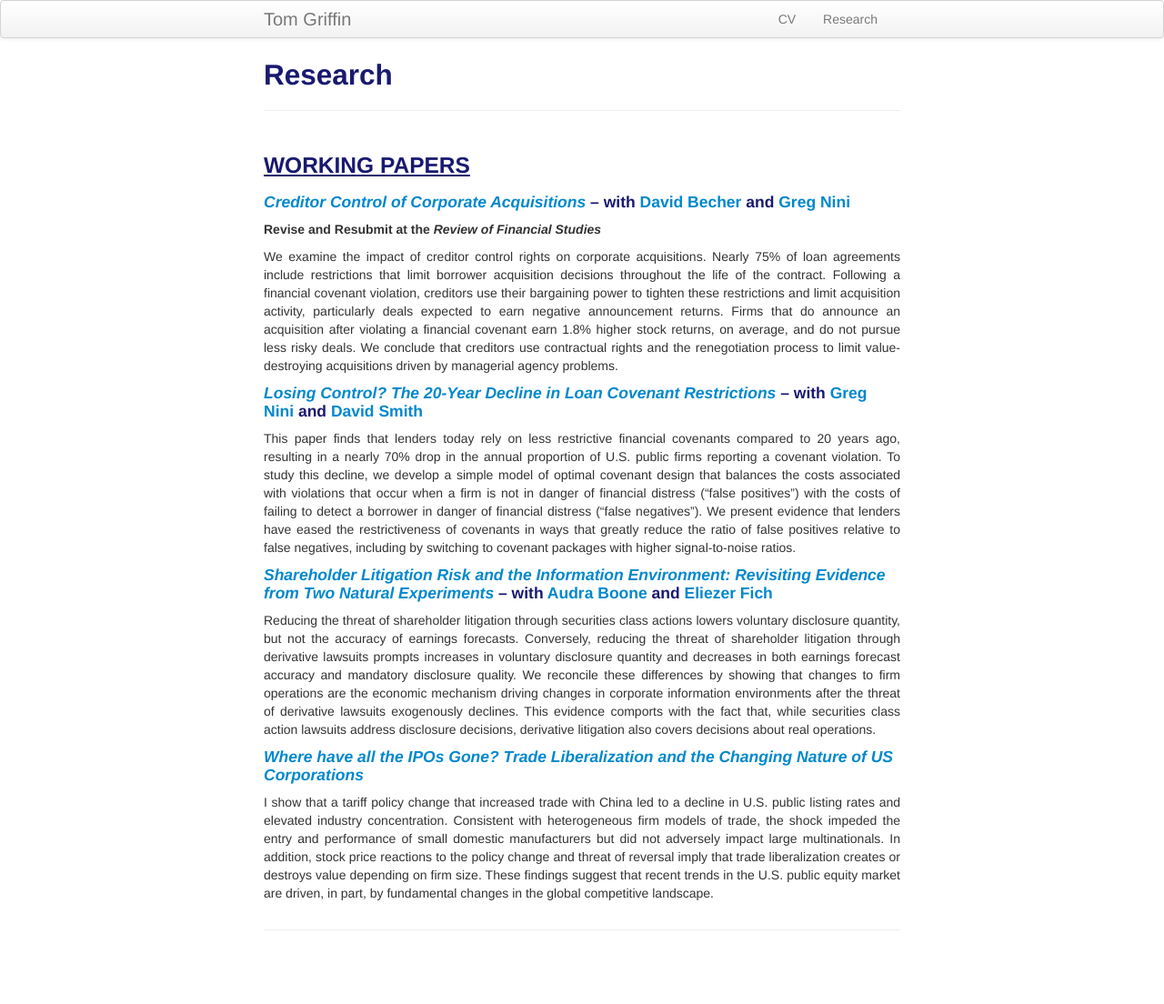
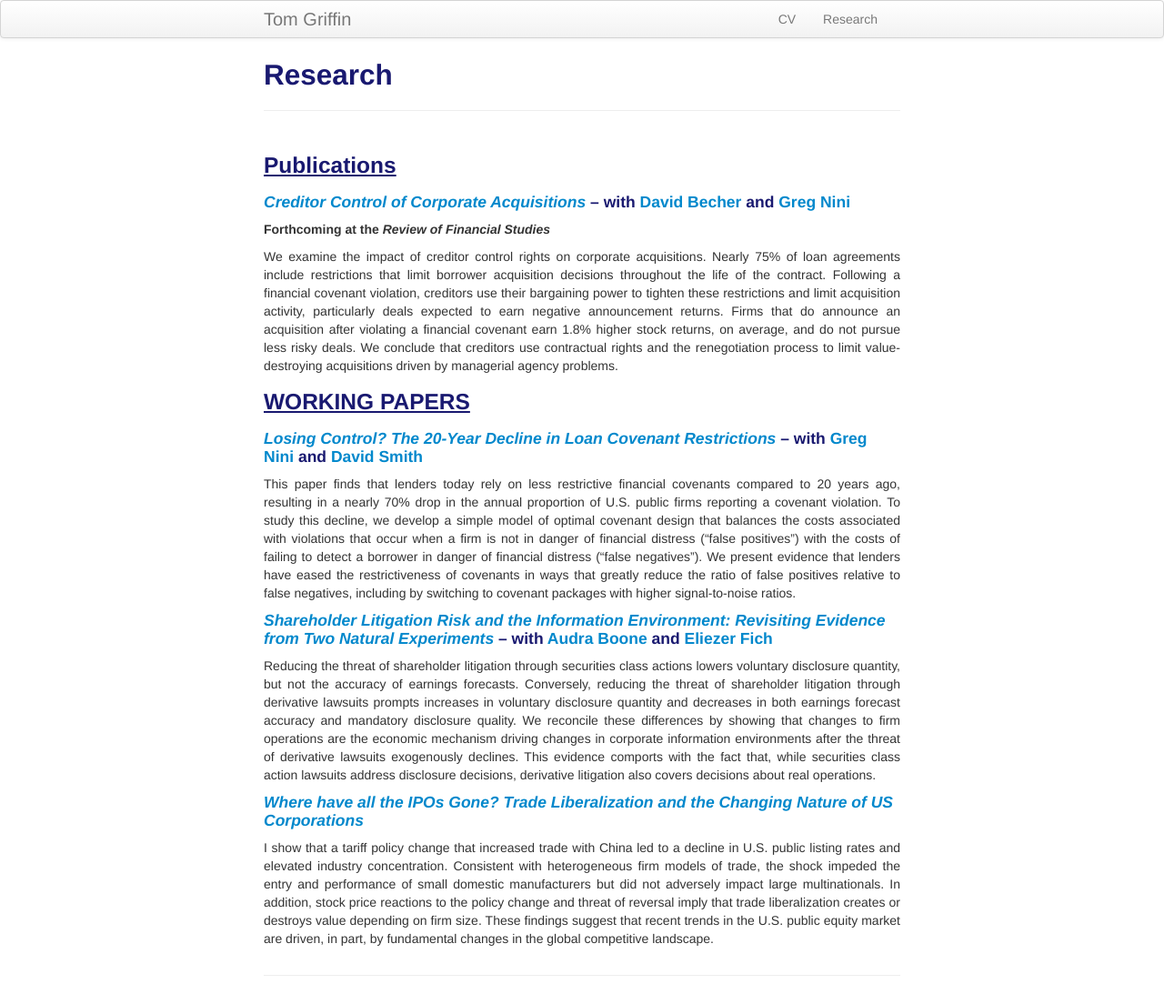
Before and after one commit to ThomasPGriffin/thomaspgriffin.github.io, a Jekyll site: the page built from pages/research.md, in a window 1280 px wide. Shown: the whole page at 91% size. Built offline with Jekyll 4.4.1, drawn with Linux system fonts in a browser that asks for light colours; before the commit the page ends 1054 px from its top, so only the background shows below that.

Commit message:
Update research.md

```diff
--- a/pages/research.md
+++ b/pages/research.md
@@ -4,13 +4,15 @@ title: Research
 description: Tom Griffin's research
 ---
 
-### <u>WORKING PAPERS<u>
+### <u>Publications<u>
 
 #### *[Creditor Control of Corporate Acquisitions]({{ BASE_PATH}}/pages/bgn_20200918.pdf)* – with <a href="https://www.lebow.drexel.edu/people/davidbecher">David Becher</a> and <a href="https://sites.google.com/view/gregnini/home">Greg Nini</a>
-##### Revise and Resubmit at the *Review of Financial Studies*
+##### Forthcoming at the *Review of Financial Studies*
 <div align="justify">
 We examine the impact of creditor control rights on corporate acquisitions. Nearly 75% of loan agreements include restrictions that limit borrower acquisition decisions throughout the life of the contract. Following a financial covenant violation, creditors use their bargaining power to tighten these restrictions and limit acquisition activity, particularly deals expected to earn negative announcement returns. Firms that do announce an acquisition after violating a financial covenant earn 1.8% higher stock returns, on average, and do not pursue less risky deals. We conclude that creditors use contractual rights and the renegotiation process to limit value-destroying acquisitions driven by managerial agency problems.
 </div>
+
+### <u>WORKING PAPERS<u>
 
 #### *[Losing Control? The 20-Year Decline in Loan Covenant Restrictions]({{ BASE_PATH}}/pages/violTrend_20191118.pdf)* – with <a href="https://sites.google.com/view/gregnini/home">Greg Nini</a> and <a href="https://www.commerce.virginia.edu/faculty/smith">David Smith</a>
 <div align="justify">
```
